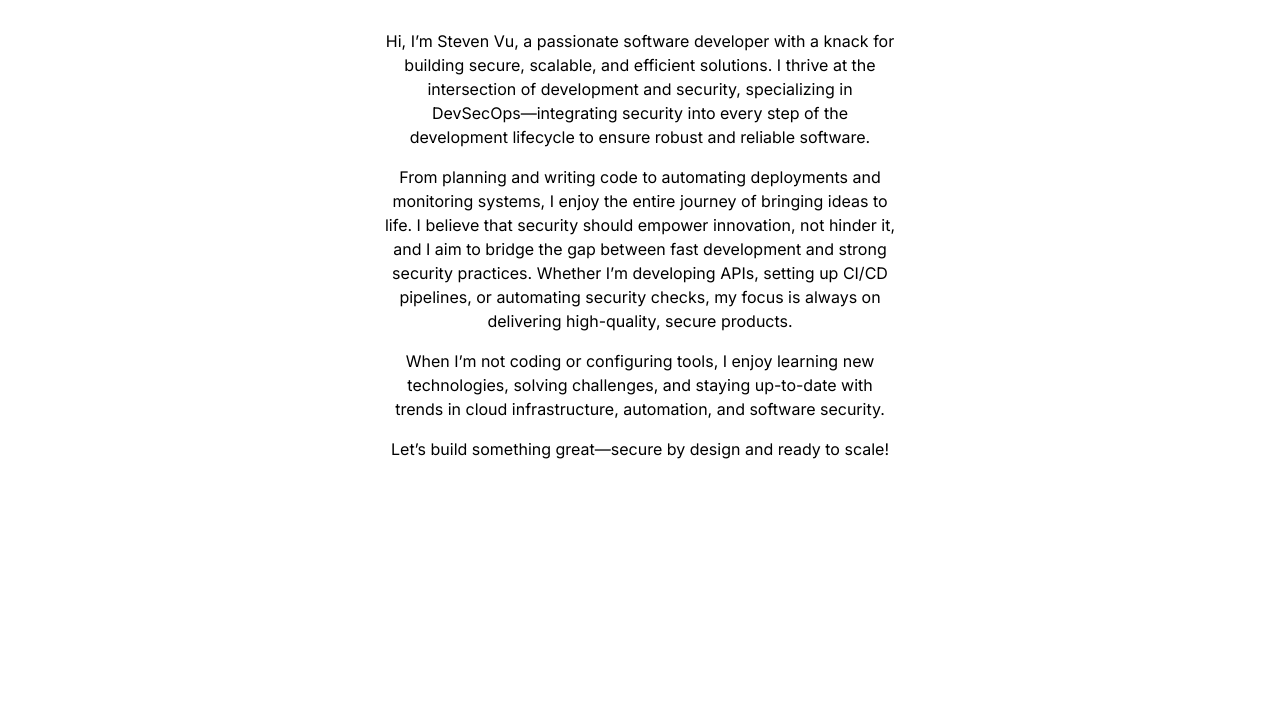
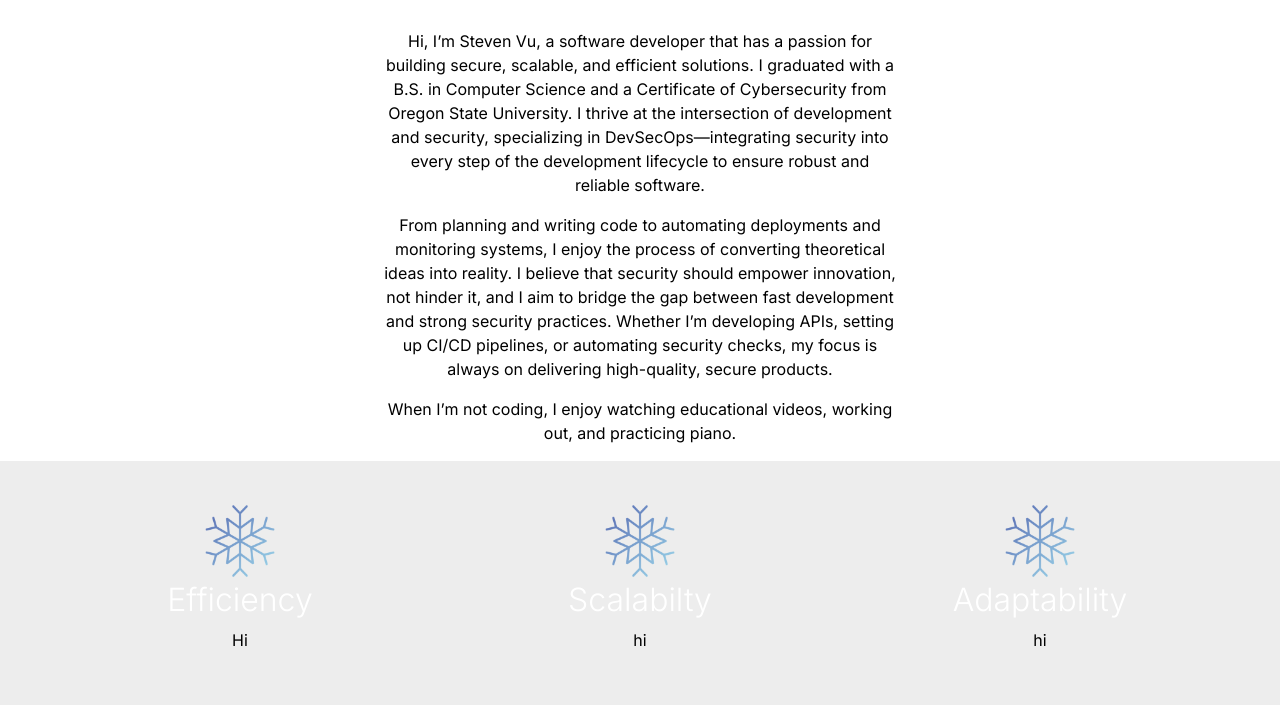
Before and after one commit to StevenHVu/portfoliov1, a Gatsby site: page /about in a window 1280 px wide. Shown: the part 1105-1810 px from the top of the page. Before the commit the page ends 1582 px from the top, so only its background shows below. Built offline with nearby package versions, Linux system fonts and the light colour scheme; Gatsby itself is replaced by a stand-in of ours.

Commit message:
added passion component with some sample key values to start

```diff
--- a/public/page-data/dev-404-page/page-data.json
+++ b/public/page-data/dev-404-page/page-data.json
@@ -1 +1 @@
-{"componentChunkName":"component---cache-dev-404-page-js","path":"/dev-404-page/","result":{"data":{"allSiteFunction":{"nodes":[]},"allSitePage":{"nodes":[{"path":"/404/"},{"path":"/404.html"},{"path":"/about/"},{"path":"/contact/"},{"path":"/"},{"path":"/portfolio/"},{"path":"/resume/"}]}},"pageContext":{}},"staticQueryHashes":[],"slicesMap":{}}
+{"componentChunkName":"component---cache-dev-404-page-js","path":"/dev-404-page/","result":{"data":{"allSiteFunction":{"nodes":[]},"allSitePage":{"nodes":[{"path":"/404/"},{"path":"/404.html"},{"path":"/about/"},{"path":"/"},{"path":"/portfolio/"}]}},"pageContext":{}},"staticQueryHashes":[],"slicesMap":{}}
--- a/src/components/about.scss
+++ b/src/components/about.scss
@@ -9,7 +9,7 @@
 
 .arrow-container {
     position: relative;
-    top: 25vh;
+    top: 20vh;
     z-index: 1;
     cursor: pointer;
 }
@@ -32,9 +32,7 @@
     flex-direction: column;
     text-align: center;
     width: 40%;
-
-    position: absolute;
-    left: 30%;
+    margin-left: 30%;
 }
 
 .profile-section-title {
--- a/src/components/fade.js
+++ b/src/components/fade.js
@@ -12,20 +12,20 @@ const Fade = ({ children, delay = 0 }) => {
                 if (entry.isIntersecting) {
                     // Use delay prop here to stagger animation
                     setTimeout(() => setIsVisible(true), delay);
-                    observer.unobserve(entry.target); // Stop observing after visible
+                    observer.unobserve(entry.target); // stop observing after visible
                 }
             });
         });
 
-        if (domRef.current) observer.observe(domRef.current); // Start observing
-        return () => observer.disconnect(); // Cleanup on unmount
-    }, [delay]); // Make sure useEffect listens to changes in 'delay'
+        if (domRef.current) observer.observe(domRef.current); // start observing
+        return () => observer.disconnect(); // cleanup on unmount
+    }, [delay]); // make sure useEffect listens to changes in 'delay'
 
     return (
         <div
             ref={domRef}
             className={`fade-in-up ${isVisible ? 'show' : ''}`}
-            style={{ transitionDelay: `${delay}s` }} // Ensure CSS delay matches
+            style={{ transitionDelay: `${delay}s` }} // ensure CSS delay matches
         >
             {children}
         </div>
--- a/src/components/layout.js
+++ b/src/components/layout.js
@@ -17,7 +17,7 @@ const Layout = ({ children }) => {
                 <ul>
                     <li><Link to="/about">About Me</Link></li>
                     <li><Link to="/portfolio">Portfolio</Link></li>
-                    <li><Link to="/contact">Contact</Link></li>
+                    <li><a href="mailto:vuhoangsteven@gmail.com">Contact</a></li>
                 </ul>
             </nav>
         </div>
--- a/src/components/layout.scss
+++ b/src/components/layout.scss
@@ -80,5 +80,7 @@ nav a {
     }
 }
 
-// .page-content {
-// }
+.page-content {
+    display: flex;
+    flex-direction: column;
+}
--- /dev/null
+++ b/src/components/passion.js
@@ -0,0 +1,25 @@
+import React from 'react'
+import '../components/passion.scss'
+
+const PassionEntry = ({title, url, description}) => {
+    return (
+        <>
+            {/* Image */}
+            <div>
+                <img className="passion-image" src={`${url}`} alt="passion"></img>
+            </div>
+
+            {/* Title */}
+            <div>
+                <h2 className="passion-text">{title}</h2>
+            </div>
+
+            {/* Description */}
+            <div>
+                <p className="passion-description">{description}</p>
+            </div>
+        </>
+    )
+}
+
+export default PassionEntry
--- /dev/null
+++ b/src/components/passion.scss
@@ -0,0 +1,21 @@
+// passion.scss
+.passion-section {
+    display: grid;
+    grid-template-columns: 1fr 1fr 1fr;
+    gap: auto;
+    padding: 5vh;
+    background-color: rgb(237, 237, 237);
+}
+
+.passion-title {
+    color: black;
+}
+
+.passion-image {
+    width: 10vh;
+    height: 10vh;
+}
+
+.passion-description {
+    color: black;
+}
--- a/src/pages/about.js
+++ b/src/pages/about.js
@@ -2,42 +2,10 @@ import * as React from 'react';
 import Layout from '../components/layout.js';
 import '../components/about.scss';
 import Fade from '../components/fade.js';
-import scrollTo from 'gatsby-plugin-smoothscroll';
+import PassionEntry from '../components/passion.js';
+// import scrollTo from 'gatsby-plugin-smoothscroll';
 
 const About = () => {
-    // React.useEffect(() => {
-    //     // check to ensure the code is only running in browser
-    //     if (typeof window !== 'undefined') {
-    //         // search for all elements with .fade-in-up class
-    //         const fadeInElements = document.querySelectorAll('.fade-in-up');
-    //         const observer = new IntersectionObserver(
-    //             (entries) => {
-    //                 entries.forEach((entry) => {
-    //                     // if an element enters viewport
-    //                     if (entry.isIntersecting) {
-    //                         // add .show to trigger .show CSS animations
-    //                         entry.target.classList.add('show');
-    //                         // stop observing once it's visible
-    //                         observer.unobserve(entry.target);
-    //                     }
-    //                 });
-    //             },
-    //         );
-
-    //     // run callback function when element exits/enters viewport
-    //     fadeInElements.forEach((el) => {
-    //         observer.observe(el);
-
-    //         if (el.getBoundingClientRect().top < window.innerHeight) {
-    //             el.classList.add('show');
-    //         }
-    //     });
-
-    //     // cleanup on unmount + prevent memory leaks
-    //     return () => observer.disconnect();
-    //     }
-    // }, []);
-
     return (
         <Layout>
             {/* Background Section */}
@@ -51,12 +19,13 @@ const About = () => {
                 <Fade delay={1.2}>
                     <h2 className="h2-about">Security Enthusiast</h2>
                 </Fade>
-
-                <a href="#profile-section" className="arrow-container fade-in-up" onClick={() => {
-                    scrollTo('#profile-section');
-                }} aria-label="Scroll down">
-                    <img className="arrow-down bobble" src="/arrow_down.png" alt="scroll-down"/>
-                </a>
+                {/* <Fade delay={1.8}>
+                    <a href="#profile-section" className="arrow-container" onClick={() => {
+                        scrollTo('#profile-section');
+                    }} aria-label="Scroll down">
+                        <img className="arrow-down bobble" src="/arrow_down.png" alt="scroll-down"/>
+                    </a>
+                </Fade> */}
             </div>
 
             {/* Profile Section */}
@@ -68,21 +37,31 @@ const About = () => {
                     <img className="profile-picture" src="/profile.jpg" alt="profile"/>
                 </Fade>
                 <Fade>
-                    <p>Hi, I’m Steven Vu, a passionate software developer with a knack for building secure, scalable, and efficient solutions. I thrive at the intersection of development and security, specializing in DevSecOps—integrating security into every step of the development lifecycle to ensure robust and reliable software.</p>
+                    <p>Hi, I’m Steven Vu, a software developer that has a passion for building secure, scalable, and efficient solutions. I graduated with a B.S. in Computer Science and a Certificate of Cybersecurity from Oregon State University. I thrive at the intersection of development and security, specializing in DevSecOps—integrating security into every step of the development lifecycle to ensure robust and reliable software.</p>
                 </Fade>
                 <Fade>
-                    <p>From planning and writing code to automating deployments and monitoring systems, I enjoy the entire journey of bringing ideas to life. I believe that security should empower innovation, not hinder it, and I aim to bridge the gap between fast development and strong security practices. Whether I’m developing APIs, setting up CI/CD pipelines, or automating security checks, my focus is always on delivering high-quality, secure products.</p>
+                    <p>From planning and writing code to automating deployments and monitoring systems, I enjoy the process of converting theoretical ideas into reality. I believe that security should empower innovation, not hinder it, and I aim to bridge the gap between fast development and strong security practices. Whether I’m developing APIs, setting up CI/CD pipelines, or automating security checks, my focus is always on delivering high-quality, secure products.</p>
                 </Fade>
                 <Fade>
-                    <p>When I’m not coding or configuring tools, I enjoy learning new technologies, solving challenges, and staying up-to-date with trends in cloud infrastructure, automation, and software security.</p>
+                    <p>When I’m not coding, I enjoy watching educational videos, working out, and practicing piano.</p>
+                </Fade>
+            </div>
+
+            {/* Passion Section*/}
+            <div className="passion-section">
+                <Fade>
+                    <PassionEntry title="Efficiency" url="/icon.png" description="Hi"/>
                 </Fade>
                 <Fade>
-                    <p>Let’s build something great—secure by design and ready to scale!</p>
+                    <PassionEntry title="Scalabilty" url="/icon.png" description={"hi"}/>
+                </Fade>
+                <Fade>
+                    <PassionEntry title="Adaptability" url="/icon.png" description={"hi"}/>
                 </Fade>
             </div>
         </Layout>
     );
 }
 
-export const Head = () => <title>About Me</title>;
+export const Head = () => <title>Steven Vu</title>;
 export default About;
--- a/src/pages/index.js
+++ b/src/pages/index.js
@@ -29,7 +29,7 @@ const Index = () => {
 }
 
 // Head component
-export const Head = () => <title>Home</title>
+export const Head = () => <title>Steven Vu</title>
 
 // export component
 export default Index;
```
Also changed, not shown: src/pages/contact.js (deleted, +0 -14 lines), src/pages/portfolio.js (+7 -2 lines), src/pages/resume.js (deleted, +0 -14 lines), public/profile.JPEG (added), public/profile.jpg, src/components/portfolio.scss (added), static/profile.jpg, 1 other file.
